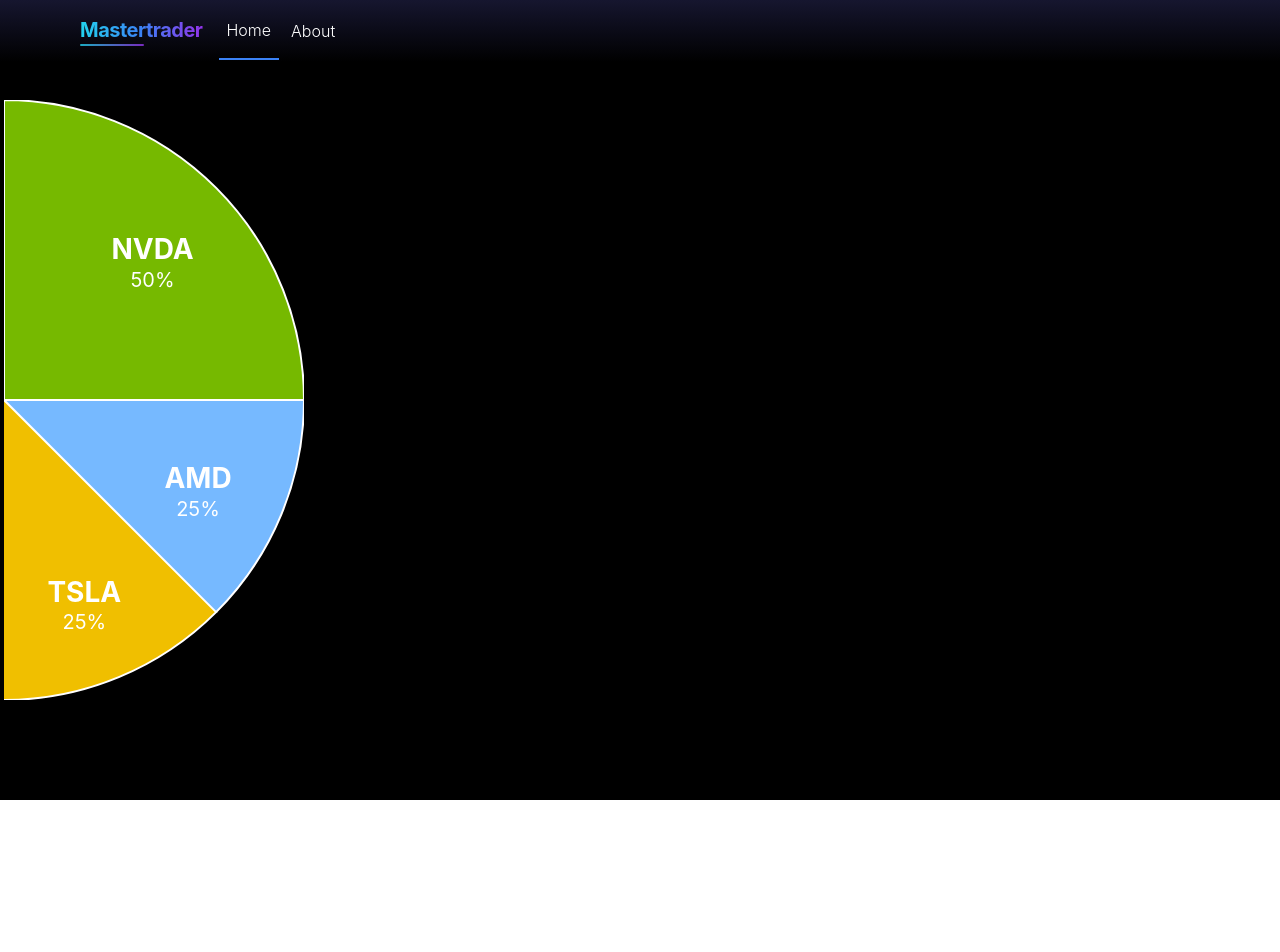
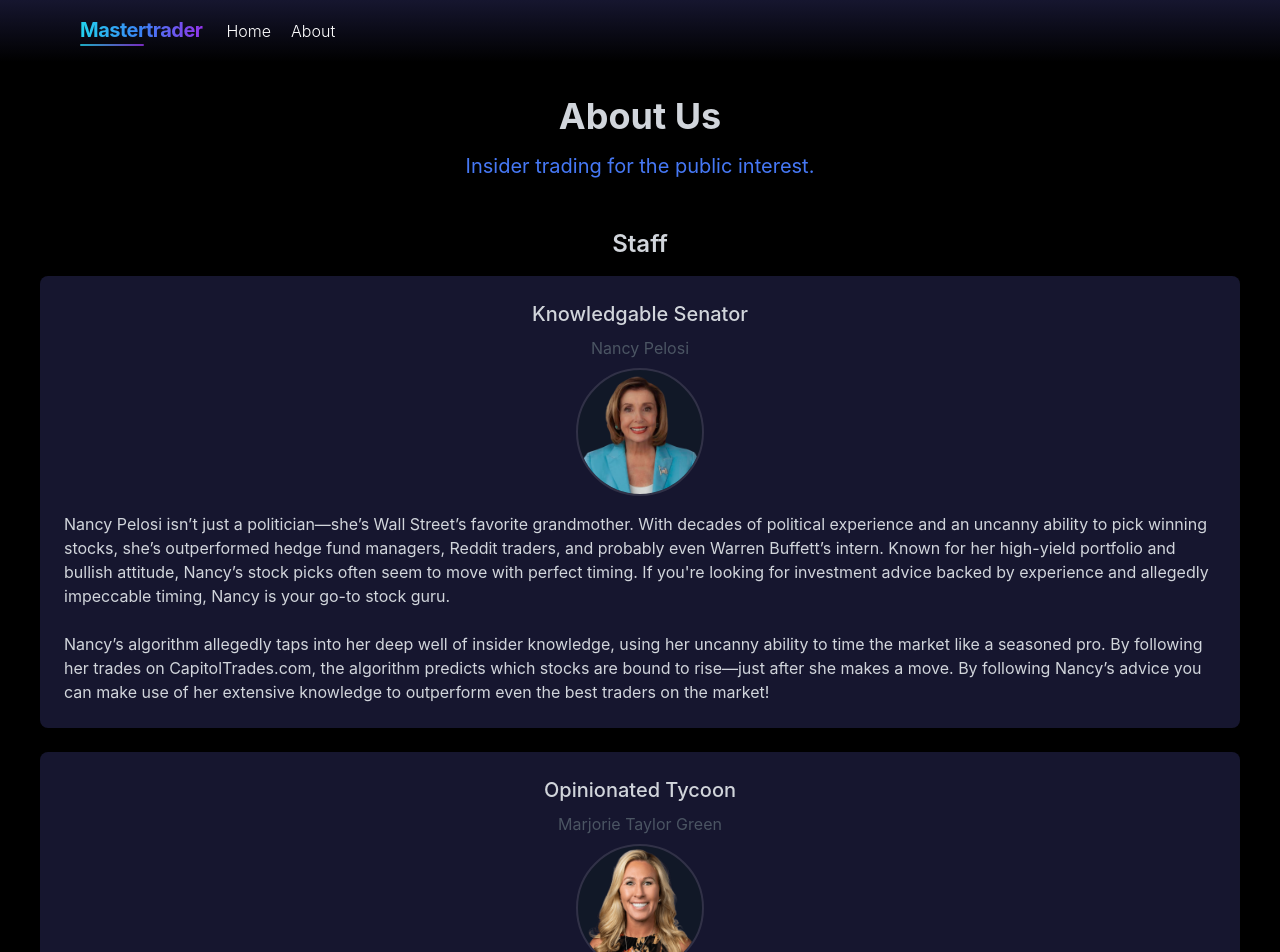
Before and after one commit to rluuy/master_trader_dev, a React (Create React App) app: page /about in a window 1280 px wide. Shown: the top 952 px of the page. Before the commit the page ends 800 px from the top, so only its background shows below. Built offline with nearby package versions, Linux system fonts and the light colour scheme.

Commit message:
Stupid stuff

```diff
--- a/src/App.js
+++ b/src/App.js
@@ -10,12 +10,12 @@
 
 function App() {
   return (
-    <div className="App">
+    <div className="App overflow-hidden">
       <BrowserRouter>
         <Navbar />
         <Routes>
           <Route path="/" element={<LandingPage />} />
-          <Route path="/about" element={<StockPage />} />
+          <Route path="/about" element={<About />} />
         </Routes>
       </BrowserRouter>
     </div>
--- a/src/about.js
+++ b/src/about.js
@@ -2,73 +2,62 @@
 
 const About = () => {
   return (
-    <div className="bg-black min-h-screen flex flex-col items-center justify-center py-16 px-4  p-6 relative overflow-hidden">
+    <div className="bg-black min-h-screen flex flex-col items-center justify-center p-10 pt-24 relative overflow-hidden">
       <header className="mb-12 text-center">
         <h1 className="text-4xl font-bold text-gray-300 mb-4">About Us</h1>
-        <p className="text-xl text-[#4678F5]">We're on a mission to make amazing products.</p>
+        <p className="text-xl text-[#4678F5]">Insider trading for the public interest.</p>
       </header>
 
       <section className="mb-12">
-        <h2 className="text-2xl font-semibold text-gray-300 mb-4">Our Story</h2>
-        <p className="text-gray-300 mb-4">
-          Founded in 2020, our company began with a simple idea: to create products that truly matter.
-          What started as a small team working out of a garage has grown into a passionate group of
-          individuals dedicated to innovation and quality.
-        </p>
-        <p className="text-gray-300">
-          Today, we serve customers worldwide, but our mission remains the same - to deliver exceptional
-          value through thoughtful design and craftsmanship.
-        </p>
-      </section>
-
-      <section className="mb-12">
-        <h2 className="text-2xl font-semibold text-gray-300 mb-4">Our Values</h2>
-        <div className="grid md:grid-cols-3 gap-6">
-          <div className="bg-[#16162F] p-6 rounded-lg">
-            <h3 className="text-xl font-medium text-gray-300 mb-2">Quality</h3>
-            <p className="text-gray-300">We never compromise on the quality of our products or services.</p>
+        <h2 className="text-2xl font-semibold text-gray-300 mb-4">Staff</h2>
+        <div className="grid gap-6 justify-items-center justify-content-center justify-center">
+        <div className="bg-[#16162F] p-6 rounded-lg">
+            <h3 className="text-xl font-medium text-gray-300 mb-2">Knowledgable Senator</h3>
+            <p className="text-gray-600 mb-2">Nancy Pelosi</p>
+            <div className="text-center">
+            <img className="w-32 h-32 bg-gray-900 border-2 border-[#313147] rounded-full mx-auto mb-4" src="pelosi_icon.png" />
+          </div>
+            <p className="text-gray-300 text-left">Nancy Pelosi isn’t just a politician—she’s Wall Street’s favorite grandmother. With decades of political experience and an uncanny ability to pick winning stocks, she’s outperformed hedge fund managers, Reddit traders, and probably even Warren Buffett’s intern. Known for her high-yield portfolio and bullish attitude, Nancy’s stock picks often seem to move with perfect timing.
+If you're looking for investment advice backed by experience and allegedly impeccable timing, Nancy is your go-to stock guru.
+</p><br></br>
+            <p className="text-gray-300 text-left">Nancy’s algorithm allegedly taps into her deep well of insider knowledge, using her uncanny ability to time the market like a seasoned pro. By following her trades on CapitolTrades.com, the algorithm predicts which stocks are bound to rise—just after she makes a move. By following Nancy’s advice you can make use of her extensive knowledge to outperform even the best traders on the market!</p>
           </div>
           <div className="bg-[#16162F] p-6 rounded-lg">
-            <h3 className="text-xl font-medium text-gray-300 mb-2">Innovation</h3>
-            <p className="text-gray-300">We continuously explore new ideas and technologies.</p>
+            <h3 className="text-xl font-medium text-gray-300 mb-2">Opinionated Tycoon</h3>
+            <p className="text-gray-600 mb-2">Marjorie Taylor Green</p>
+            <div className="text-center">
+            <img className="w-32 h-32 bg-gray-900 border-2 border-[#313147] rounded-full mx-auto mb-4" src="green_icon.png" />
+          </div>
+            <p className="text-gray-300 text-left">Marjorie Taylor Greene may not be as well-known as her counterpart, but she’s carving out her own space in the stock market with her bold moves. A rising star in the stock market, MTG’s recommendations are as bold and unconventional as her career. Known for her straight-shooting style, MTG's stock picks might surprise you, but don’t let her “lesser-known” status fool you—she’s got the guts to go all in on the next big opportunity. Whether you agree with her style or not, her fearless instinct for spotting opportunities in the market speaks for itself.</p><br></br>
+            <p className="text-gray-300 text-left">MTG’s algorithm runs on pure conviction and boldness, don’t worry—there’s no insider knowledge here. By tracking her trades on CapitolTrades.com, the algorithm highlights her knack for spotting stocks that might fly under the radar, without any behind-the-scenes perks. It’s all about finding those surprise opportunities in the market!</p>
           </div>
           <div className="bg-[#16162F] p-6 rounded-lg">
-            <h3 className="text-xl font-medium text-gray-300 mb-2">Integrity</h3>
-            <p className="text-gray-300">We operate with honesty, transparency, and respect.</p>
+            <h3 className="text-xl font-medium text-gray-300 mb-2">Chill Business Guy</h3>
+            <p className="text-gray-600 mb-2">John Fetterman</p>
+            <div className="text-center">
+            <img className="w-32 h-32 bg-gray-900 border-2 border-[#313147] rounded-full mx-auto mb-4" src="fetterman_icon.png" />
           </div>
-        </div>
-      </section>
-
-      <section className="mb-12">
-        <h2 className="text-2xl font-semibold text-gray-300 mb-4">Our Team</h2>
-        <div className="grid md:grid-cols-2 lg:grid-cols-3 gap-8">
-          <div className="text-center">
-            <div className="w-32 h-32 bg-gray-300 rounded-full mx-auto mb-4"></div>
-            <h3 className="text-xl font-medium text-gray-300">Jane Doe</h3>
-            <p className="text-gray-600">Co-Founder & CEO</p>
+            <p className="text-gray-300 text-left">If you had to describe John Fetterman with a single word, it would have to be: "John Fetterman." This cool cucumber is a down-to-earth pragmatist, making waves in Washington one cozy hoodie at a time. He's also known for making great picks at the stock exchange, garnering great respect from investors all around. John Fetterman's greatest downfall is that he is forgetful, sometimes forgetting conversations as they happen. That's part of what makes him so chill: he's a live and let live type of fellow.</p><br></br>
+            <p className="text-gray-300 text-left">Fetterman's trading algorithm is based on his trading data in capitoltrades.com. By analyzing this data with artificial intelligence, the algorithm can mimic his picks and earn you money!</p>
           </div>
-          <div className="text-center">
-            <div className="w-32 h-32 bg-gray-300 rounded-full mx-auto mb-4"></div>
-            <h3 className="text-xl font-medium text-gray-300">John Smith</h3>
-            <p className="text-gray-600">Co-Founder & CTO</p>
+          <div className="bg-[#16162F] p-6 rounded-lg">
+            <h3 className="text-xl font-medium text-gray-300 mb-2">Eller Undergraduate</h3>
+            <p className="text-gray-600 mb-2">Mark Louis Tosi</p>
+            <div className="text-center">
+            <img className="w-32 h-32 bg-gray-900 border-2 border-[#313147] rounded-full mx-auto mb-4" src="mark_icon.png" />
           </div>
-          <div className="text-center">
-            <div className="w-32 h-32 bg-gray-300 rounded-full mx-auto mb-4"></div>
-            <h3 className="text-xl font-medium text-gray-300">Lisa Johnson</h3>
-            <p className="text-gray-600">Head of Design</p>
+            <p className="text-gray-300 text-left">Mark Louis Tosi isn’t the flashy, high-risk trader you see on TV—he’s the steady, passive investor who prefers to play it safe. Known for his unexciting and boring approach, Mark doesn’t rely on advanced knowledge and instead keeps it simple. While others chase hot tips and volatile stocks, Mark is perfectly content to watch his portfolio slowly grow in the background. If you’re looking for the next hot stock, Mark’s not your guy. But if you want something steady—He is happy to give you his advice.</p><br></br>
+            <p className="text-gray-300 text-left">Mark’s algorithm follows the soundest investing advice, index funds. Nothing crazy, his recommendations will just spread your money around the market and let you forget about it.</p>
           </div>
-        </div>
-      </section>
-
-      <section>
-        <h2 className="text-2xl font-semibold text-gray-300 mb-4">Contact Us</h2>
-        <p className="text-gray-300 mb-6">
-          We'd love to hear from you! Feel free to reach out with any questions or inquiries.
-        </p>
-        <div className="bg-[#16162F] p-6 rounded-lg">
-          <p className="text-gray-300 mb-2">Email: contact@example.com</p>
-          <p className="text-gray-300 mb-2">Phone: (555) 123-4567</p>
-          <p className="text-gray-300">Address: 123 Main St, Anytown, USA</p>
+          <div className="bg-[#16162F] p-6 rounded-lg">
+            <h3 className="text-xl font-medium text-gray-300 mb-2">Chicken</h3>
+            <p className="text-gray-600 mb-2">Chicken</p>
+            <div className="text-center">
+            <img className="w-32 h-32 bg-gray-900 border-2 border-[#313147] rounded-full mx-auto mb-4" src="chicken_icon.png" />
+          </div>
+            <p className="text-gray-300 text-left">Chicken is no ordinary bird. With over 2000% returns in the past 5 years, this legendary trader has clucked their way to the top of the stock market. But don’t expect any flashy interviews or extravagant announcements—Chicken is known for being extremely secretive about their trades. They’ve built an empire by keeping things quiet, only offering a few carefully chosen tips to those who earn their trust. If you manage to crack the code and catch Chicken on a good day, you might just get the inside scoop that’s worth more than a lifetime supply of corn.</p><br></br>
+            <p className="text-gray-300 text-left">Chicken’s algorithm? Well, that's a closely guarded secret. Rumor has it, it’s based on years of experience watching the world from a perch, seeing things others miss. All we know for sure is that it's legendary, and if you ever get a glimpse of it, consider yourself very lucky. Until then, you'll just have to trust the process... and hope for a little chicken luck!</p>
+          </div>
         </div>
       </section>
     </div>
--- a/src/index.css
+++ b/src/index.css
@@ -2,6 +2,9 @@
 @tailwind components;
 @tailwind utilities;
 
+html, #app, #app>div {
+  height: 100%
+}
 
 body {
   margin: 0;
@@ -10,6 +13,7 @@
     sans-serif;
   -webkit-font-smoothing: antialiased;
   -moz-osx-font-smoothing: grayscale;
+  min-height: 100%;
 }
 
 code {
--- a/src/persistents.js
+++ b/src/persistents.js
@@ -21,8 +21,8 @@
 
             {/* Primary Navbar items - hidden on mobile */}
             <div className="hidden md:flex items-center space-x-1">
-              <Link to="/" className="py-4 px-2 text-white border-b-2 border-blue-500 font-light">Home</Link>
-              <Link to="/about" className="py-4 px-2 text-white font-light hover:text-white hover:border-blue-500 transition duration-300">About</Link>
+              <Link to="/" className="py-4 px-2 text-white font-light hover:text-blue-500 transition duration-300">Home</Link>
+              <Link to="/about" className="py-4 px-2 text-white font-light hover:text-blue-500 transition duration-300">About</Link>
             </div>
           </div>
 
--- a/src/stock_page.js
+++ b/src/stock_page.js
@@ -1,7 +1,7 @@
 import React, { useState, useEffect } from 'react';
 import AnimatedLoadingPieChart from './piechart';
 
-export const StockPage = () =>{
+export const StockPage = () => {
   const [loaded, setLoaded] = useState(false);
 
   useEffect(() => {
@@ -11,12 +11,23 @@
 
   return (
     <section className="bg-black min-h-screen flex flex-col justify-center relative overflow-hidden">
-      <div className="flex flex-row h-full py-20">
-        <div className="h-full p-1">
+      <div className="flex flex-row h-full pt-24">
+        <div className="relative">
+          {/* The pie chart */}
+          <div className="relative z-0">
             <AnimatedLoadingPieChart />
+          </div>
+          {/* The chicken icon overlay - centered on the pie chart */}
+          <div className="absolute inset-0 z-10 translate-x-1/3 translate-y-1/2">
+            <img
+              src="chicken_icon.png"
+              alt="Chicken Icon"
+              className="left-auto bottom-auto w-auto h-auto"
+            />
           </div>
         </div>
 
+      </div>
     </section>
   );
 }
```
Also changed, not shown: src/piechart.js (+20 -1 lines), public/fetterman_icon.png. Lines whose indentation alone changed are shown as unchanged.
